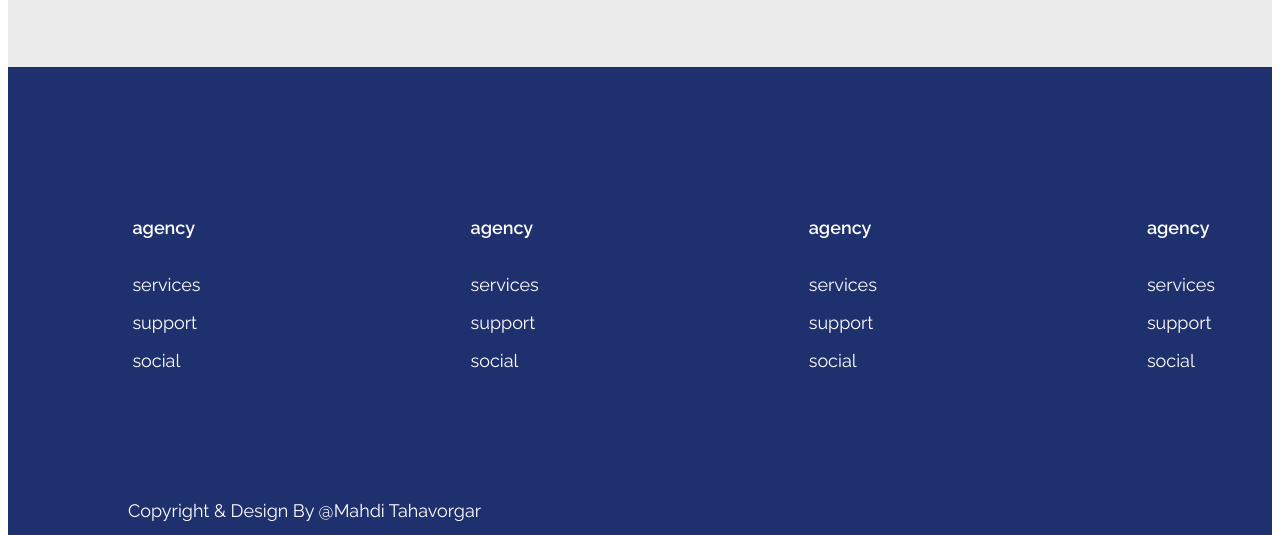
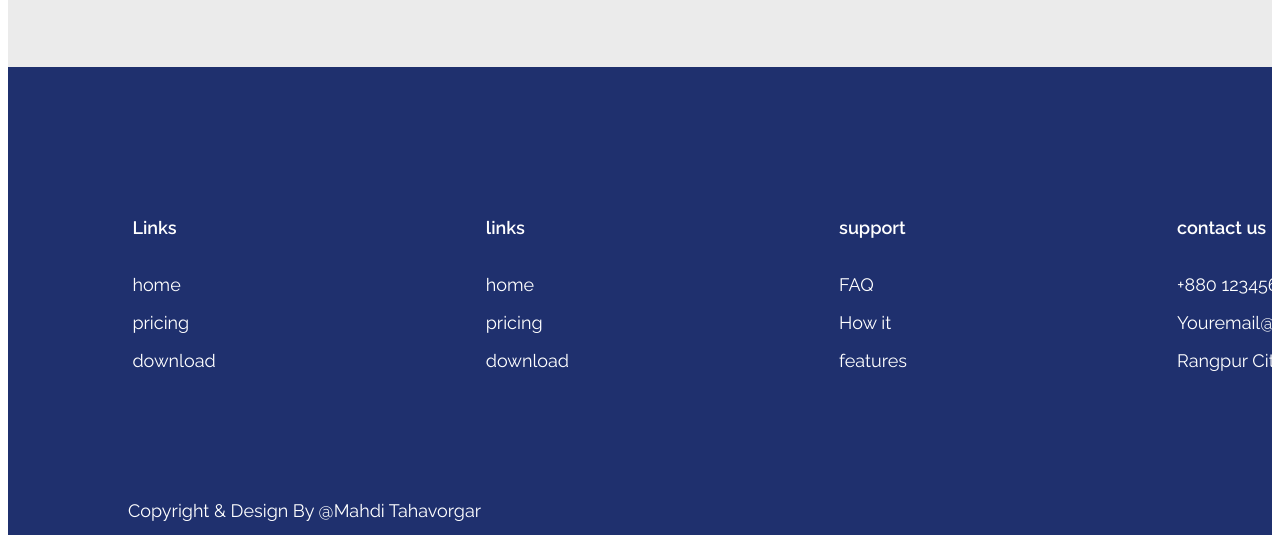
Before and after one commit to mehrnaz98/app-builder-website, a website: page index.html in a window 1280 px wide. Shown: the part 3864-4399 px from the top of the page. Drawn offline with nearby package versions, Linux system fonts and the light colour scheme; files that its build step writes are made by us from their sources; a web font is replaced by a local one.

Commit message:
Update index.html
footer details addded

```diff
--- a/index.html
+++ b/index.html
@@ -354,60 +354,60 @@
         <div class="footerList">
           <ul class="footerList__1">
             <li class="footerList__1--1">
-              <p>agency</p>
+              <p>Links</p>
             </li>
             <li class="footerList__1--2">
-              <p>services</p>
+              <p>home</p>
             </li>
             <li class="footerList__1--3">
-              <p>support</p>
+              <p>pricing</p>
             </li>
             <li class="footerList__1--4">
-              <p>social</p>
+              <p>download</p>
             </li>
           </ul>
           <ul class="footerList__2">
             <li class="footerList__2--1">
-              <p>agency</p>
+              <p>links</p>
             </li>
             <li class="footerList__2--2">
-              <p>services</p>
+              <p>home</p>
             </li>
             <li class="footerList__2--3">
-              <p>support</p>
+              <p>pricing</p>
             </li>
             <li class="footerList__2--4">
-              <p>social</p>
+              <p>download</p>
             </li>
           </ul>
 
           <ul class="footerList__3">
             <li class="footerList__3--1">
-              <p>agency</p>
+              <p>support</p>
             </li>
             <li class="footerList__3--2">
-              <p>services</p>
+              <p>FAQ</p>
             </li>
             <li class="footerList__3--3">
-              <p>support</p>
+              <p>How it</p>
             </li>
             <li class="footerList__3--4">
-              <p>social</p>
+              <p>features</p>
             </li>
           </ul>
 
           <ul class="footerList__4">
             <li class="footerList__4--1">
-              <p>agency</p>
+              <p>contact us</p>
             </li>
             <li class="footerList__4--2">
-              <p>services</p>
+              <p>+880 12345678</p>
             </li>
             <li class="footerList__4--3">
-              <p>support</p>
+              <p>Youremail@Gmail.Com</p>
             </li>
             <li class="footerList__4--4">
-              <p>social</p>
+              <p>Rangpur City</p>
             </li>
           </ul>
         </div>
```
